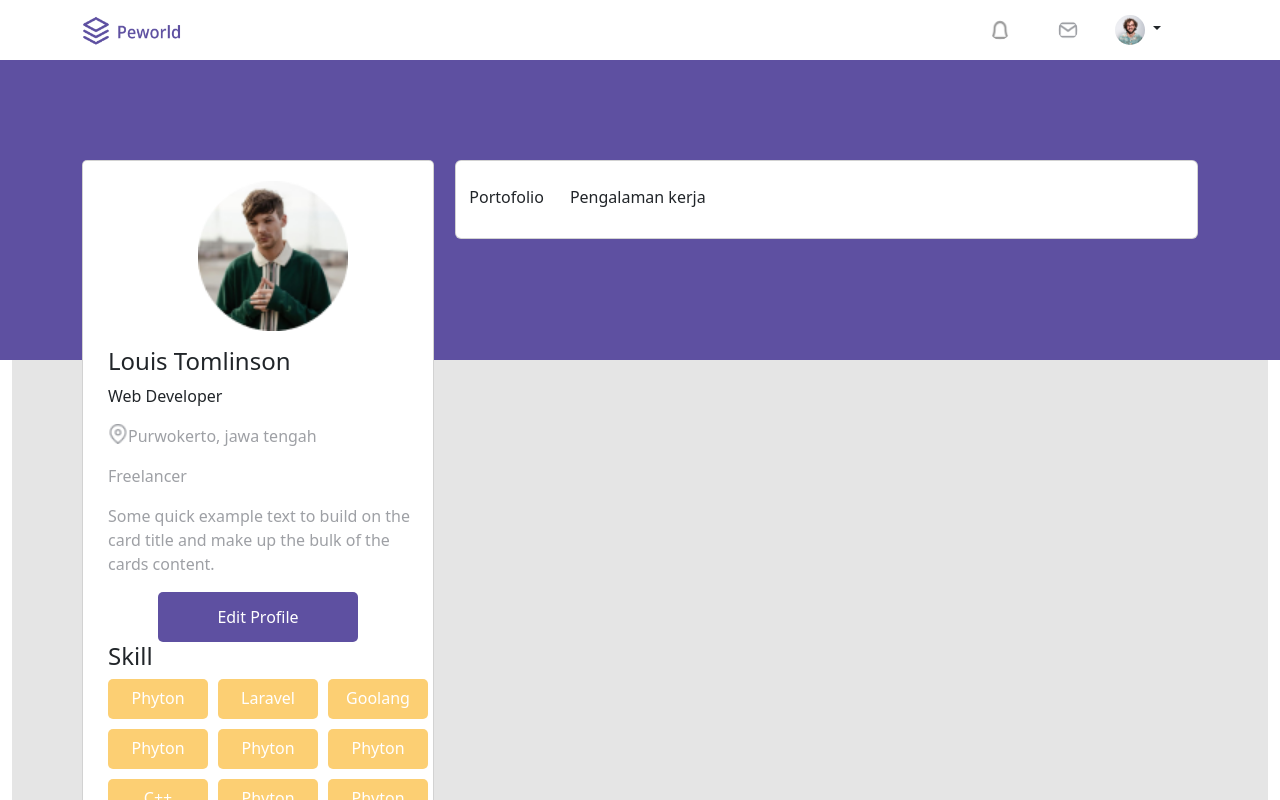
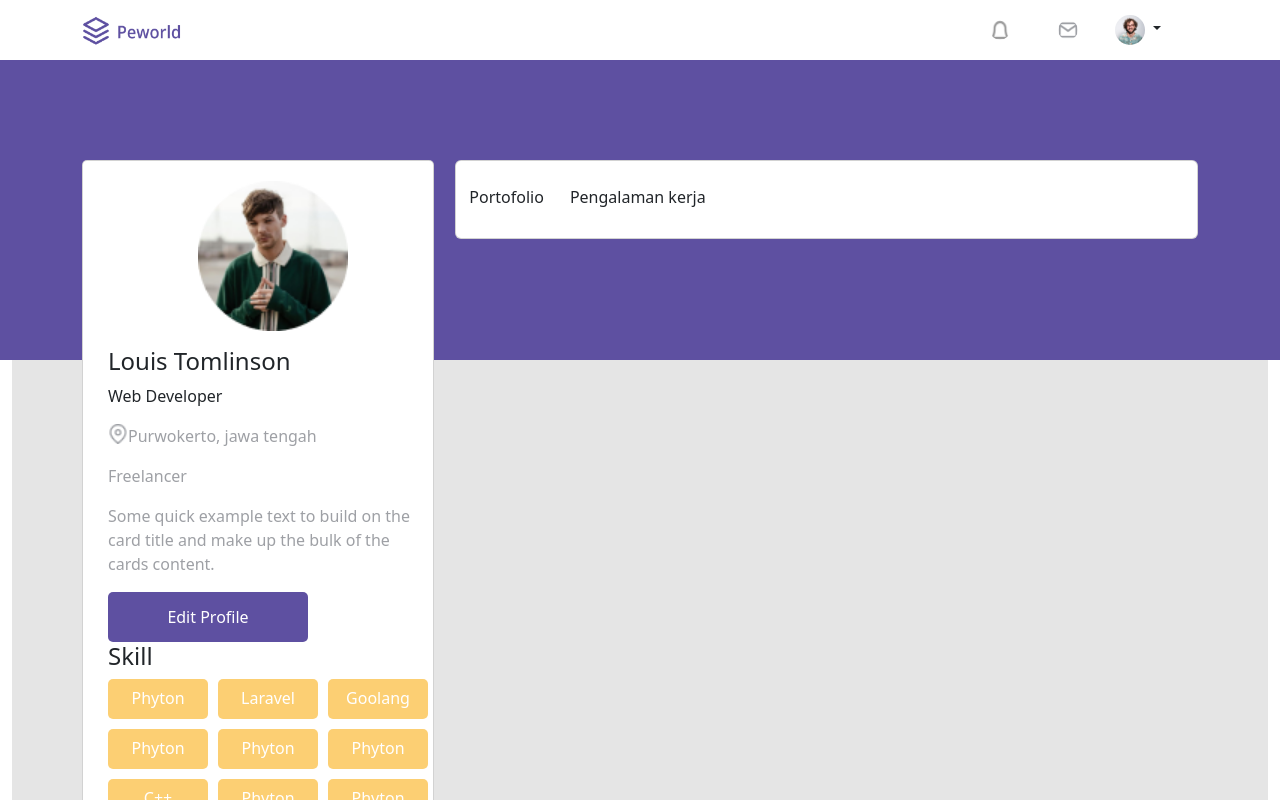
Before and after one commit to sukron21/week_10_hirejob_App, a Next.js app: page /profile in a window 1280 px wide. Shown: the top 800 px of the page. Built offline with nearby package versions, Linux system fonts and the light colour scheme.

Commit message:
Update profile.module.css

```diff
--- a/styles/profile.module.css
+++ b/styles/profile.module.css
@@ -32,7 +32,7 @@
 .link1{
     text-decoration: none;
     text-align: center;
-    margin-left: 50px;
+    /* margin-left: 50px; */
     margin-bottom: 20px;
 
 }
```
